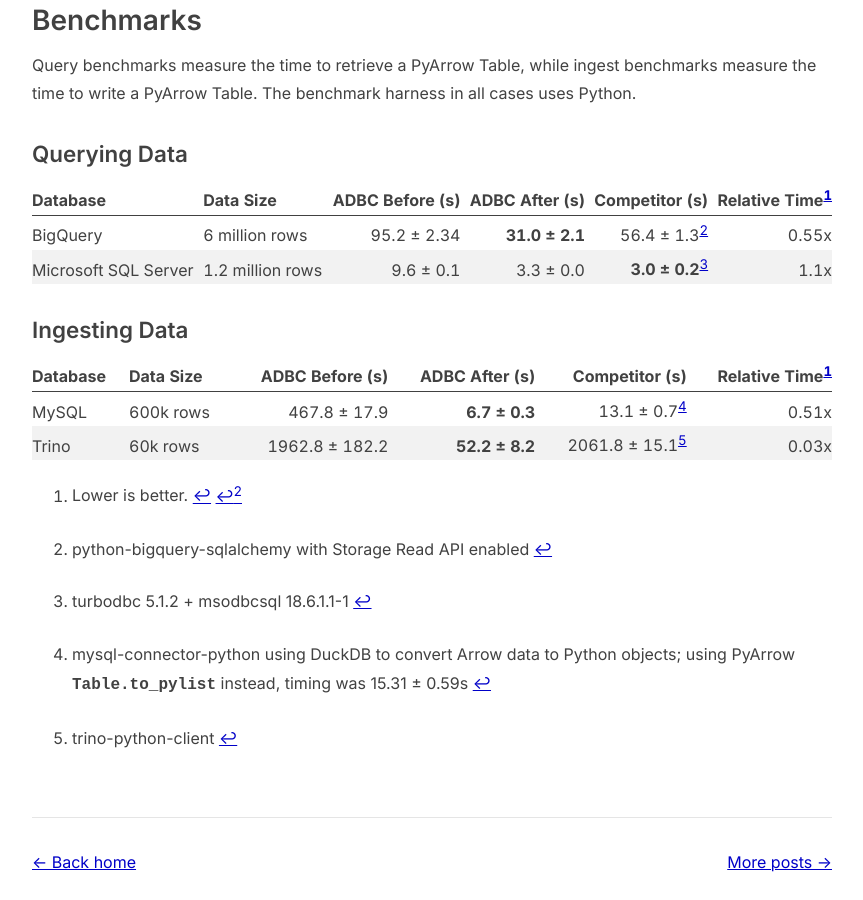
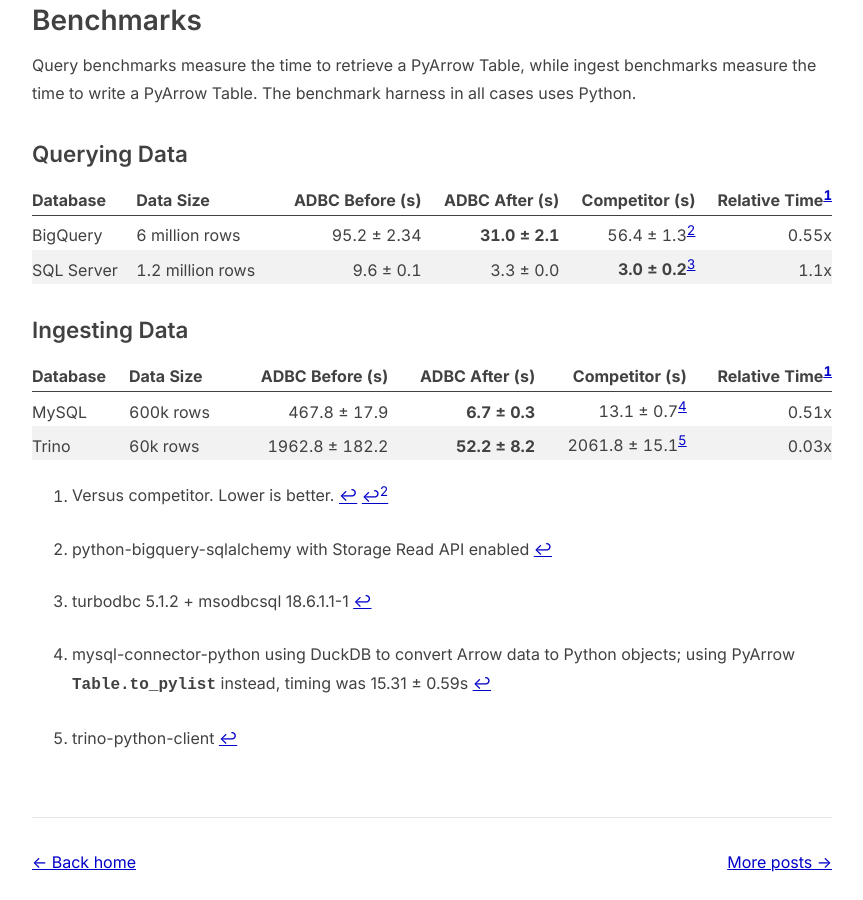
Before and after one commit to adbc-drivers/adbc-drivers.org, a Jekyll site: the page built from _posts/2026-02-19-faster-adbc-drivers.md, in a window 1280 px wide and 900 px high, scrolled down 1303 px. Shown: the whole window, without its empty margins (208-1071 px from the left). Built offline with Jekyll 4.4.1, drawn with Linux system fonts in a browser that asks for light colours.

Commit message:
Minor changes

```diff
--- a/_posts/2026-02-19-faster-adbc-drivers.md
+++ b/_posts/2026-02-19-faster-adbc-drivers.md
@@ -36,11 +36,11 @@
 | Database | Data Size | ADBC Before (s) | ADBC After (s) | Competitor (s) | Relative Time[^speedup] |
 | :-- | :-- | --: | --: | --: | --: |
 | BigQuery | 6 million rows | 95.2 ± 2.34 | **31.0 ± 2.1** | 56.4 ± 1.3[^bigquery] | 0.55x |
-| Microsoft SQL Server | 1.2 million rows | 9.6 ± 0.1 | 3.3 ± 0.0 | **3.0 ± 0.2**[^mssql] | 1.1x |
+| SQL Server | 1.2 million rows | 9.6 ± 0.1 | 3.3 ± 0.0 | **3.0 ± 0.2**[^mssql] | 1.1x |
 
 [^bigquery]: python-bigquery-sqlalchemy with Storage Read API enabled
 [^mssql]: turbodbc 5.1.2 + msodbcsql 18.6.1.1-1
-[^speedup]: Lower is better.
+[^speedup]: Versus competitor. Lower is better.
 
 ### Ingesting Data
 
```
